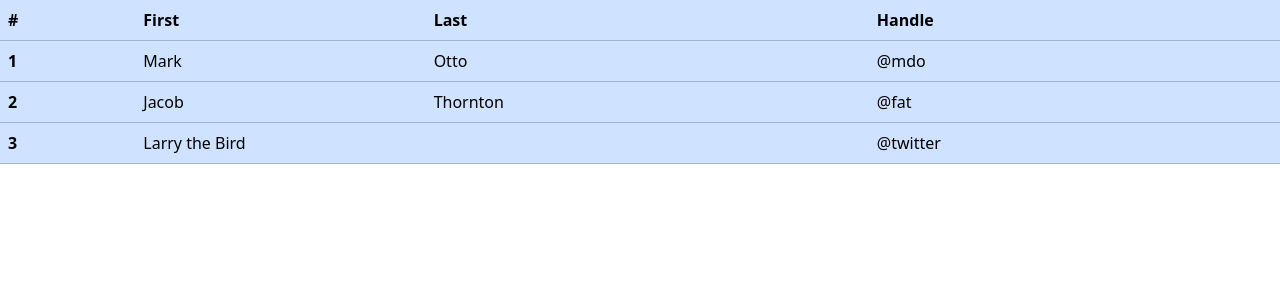
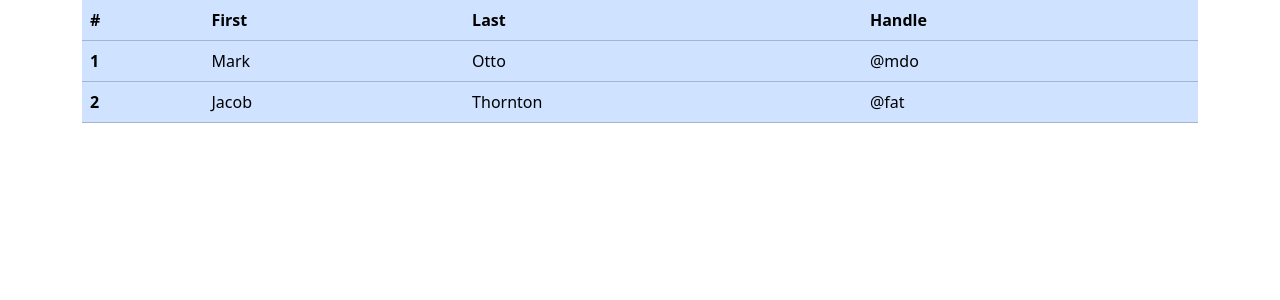
Before and after one commit to Pasatino/gestionale, a Next.js app in the folder frontend/: page /prodotti in a window 1280 px wide. Shown: the top 300 px of the page. Built offline with nearby package versions, Linux system fonts and the light colour scheme.

Commit message:
installato la libreria axios per gestire le api del beckend

```diff
--- a/frontend/package.json
+++ b/frontend/package.json
@@ -9,6 +9,7 @@
     "lint": "next lint"
   },
   "dependencies": {
+    "axios": "^1.7.7",
     "bootstrap": "^5.3.3",
     "next": "14.2.15",
     "react": "^18",
--- a/frontend/src/app/prodotti/page.tsx
+++ b/frontend/src/app/prodotti/page.tsx
@@ -2,7 +2,10 @@ import React from "react";
 
 const ProdottiPage = () => {
   return (
-    <table className="table table-primary">
+    <div className="container">
+      <div className="row">
+        <div className="col-12">
+        <table className="table table-primary">
       <thead>
         <tr>
           <th scope="col">#</th>
@@ -24,13 +27,12 @@ const ProdottiPage = () => {
           <td>Thornton</td>
           <td>@fat</td>
         </tr>
-        <tr>
-          <th scope="row">3</th>
-          <td colspan="2">Larry the Bird</td>
-          <td>@twitter</td>
-        </tr>
       </tbody>
     </table>
+        </div>
+      </div>
+    </div>
+
   );
 };
 
```
Also changed, not shown: 1 other file (tests, documents, lock files or other folders).
